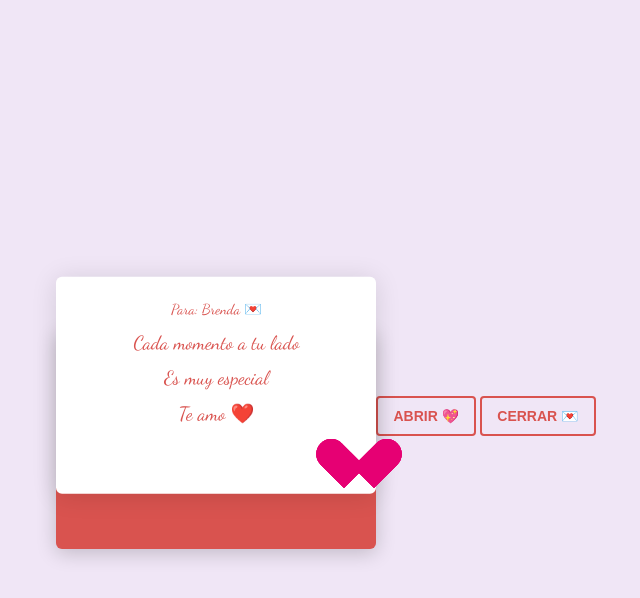
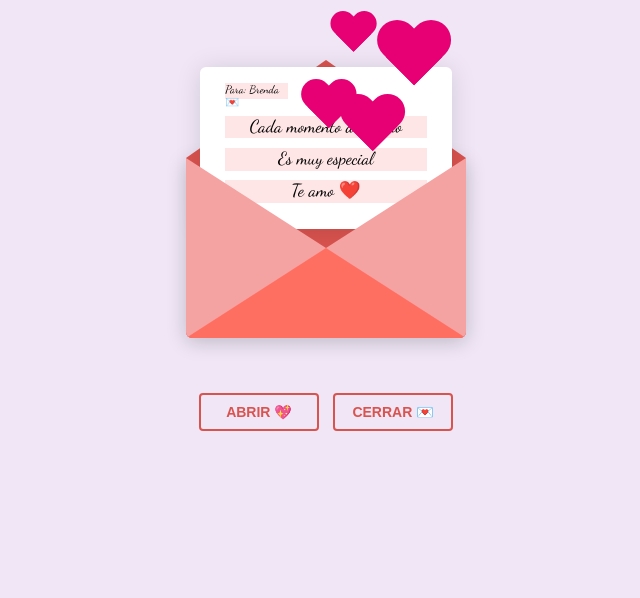
Before and after one commit to JuanC-32/CartaParaMiEsposa, a plain HTML site: page index.html in a window 1280 px wide. Both pictures are taken after a click on the button "ABRIR 💖". Shown: the whole page, without its empty margins (314-954 px from the left). Drawn offline with nearby package versions, Linux system fonts and the light colour scheme.

Commit message:
Se corrige style

```diff
--- a/style.css
+++ b/style.css
@@ -1,29 +1,16 @@
-/* === General === */
-body {
-  background-color: #f0e6f6;
-  display: flex;
-  align-items: center;
-  justify-content: center;
-  min-height: 100vh;
-  margin: 0;
-  padding: 0;
-  font-family: "Dancing Script", cursive;
+#envelope {
+  position: relative;
+  width: 280px;
+  height: 180px;
+  border-bottom-left-radius: 6px;
+  border-bottom-right-radius: 6px;
+  margin-left: auto;
+  margin-right: auto;
+  top: 150px;
+  background-color: #d9534f; /* Warm romantic red */
+  box-shadow: 0 4px 20px rgba(0, 0, 0, 0.2);
 }
 
-/* === Envelope Container === */
-#envelope {
-  position: relative;
-  width: 80vw;
-  max-width: 320px;
-  aspect-ratio: 14 / 9;
-  border-bottom-left-radius: 6px;
-  border-bottom-right-radius: 6px;
-  background-color: #d9534f;
-  box-shadow: 0 4px 20px rgba(0, 0, 0, 0.2);
-  margin-top: 10vh;
-}
-
-/* === Envelope Front === */
 .front {
   position: absolute;
   width: 0;
@@ -32,56 +19,81 @@ body {
 }
 
 .flap {
-  border-left: 50% solid transparent;
-  border-right: 50% solid transparent;
-  border-bottom: 30% solid transparent;
-  border-top: 35% solid #d9534f;
+  border-left: 140px solid transparent;
+  border-right: 140px solid transparent;
+  border-bottom: 82px solid transparent;
+  /* a little smaller */
+  border-top: 98px solid #d9534f;
+  /* a little larger */
   transform-origin: top;
   pointer-events: none;
 }
 
 .pocket {
-  border-left: 50% solid #f5a3a2;
-  border-right: 50% solid #f5a3a2;
-  border-bottom: 35% solid #ff6f61;
-  border-top: 35% solid transparent;
+  border-left: 140px solid #f5a3a2; /* Soft pinkish red for the pocket */
+  border-right: 140px solid #f5a3a2;
+  border-bottom: 90px solid #ff6f61; /* Lighter romantic red */
+  border-top: 90px solid transparent;
   border-bottom-left-radius: 6px;
   border-bottom-right-radius: 6px;
 }
 
-/* === Letter === */
 .letter {
   position: relative;
   background-color: #fff;
   width: 90%;
-  margin: 0 auto;
+  margin-left: auto;
+  margin-right: auto;
   height: 90%;
   top: 5%;
   border-radius: 6px;
   box-shadow: 0 2px 26px rgba(0, 0, 0, 0.12);
-  text-align: center;
-  padding: 1rem;
+  font-family: "Dancing Script", cursive;
+}
+
+.letter:after {
+  content: "";
+  position: absolute;
+  top: 0;
+  bottom: 0;
+  left: 0;
+  right: 0;
 }
 
 .words {
-  display: block;
-  width: 100%;
-  color: #d9534f;
+  position: absolute;
+  left: 10%;
+  width: 80%;
+  height: 14%;
+  background-color: #ffe6e6; /* Light romantic tone */
 }
 
 .words.line1 {
-  font-size: 0.9rem;
-  margin-top: 0.5rem;
+  top: 10%;
+  font-size: 0.5rem;
+  width: 25%;
+  height: 10%;
+  font-size: 0.7rem;
 }
 
-.words.line2,
-.words.line3,
-.words.line4 {
-  font-size: 1.2rem;
-  margin-top: 0.8rem;
+.words.line2 {
+  top: 30%;
+  text-align: center;
+  font-size: 1.1rem;
 }
 
-/* === Animations === */
+.words.line3 {
+  top: 50%;
+  font-size: 1.1rem;
+  text-align: center;
+}
+
+.words.line4 {
+  top: 70%;
+  font-size: 1.1rem;
+  text-align: center;
+}
+
 .open .flap {
   transform: rotateX(180deg);
   transition: transform 0.4s ease, z-index 0.6s;
@@ -94,22 +106,21 @@ body {
   z-index: 5;
 }
 
+.close .letter {
+  transform: translateY(0px);
+  transition: transform 0.4s ease, z-index 1s;
+  z-index: 1;
+}
+
 .open .letter {
-  transform: translateY(-30%);
+  transform: translateY(-100px);
   transition: transform 0.4s 0.6s ease, z-index 0.6s;
   z-index: 2;
 }
 
-.close .letter {
-  transform: translateY(0);
-  transition: transform 0.4s ease, z-index 1s;
-  z-index: 1;
-}
-
-/* === Hearts === */
 .hearts {
   position: absolute;
-  top: 50%;
+  top: 90px;
   left: 0;
   right: 0;
   z-index: 2;
@@ -124,14 +135,17 @@ body {
 
 .heart:before,
 .heart:after {
+  position: absolute;
   content: "";
-  position: absolute;
-  width: 30px;
-  height: 48px;
-  background: #e60073;
+  left: 50px;
+  top: 0;
+  width: 50px;
+  height: 80px;
+  background: #e60073; /* Deep romantic pink */
   border-radius: 50px 50px 0 0;
   transform: rotate(-45deg);
   transform-origin: 0 100%;
+  pointer-events: none;
 }
 
 .heart:after {
@@ -140,16 +154,84 @@ body {
   transform-origin: 100% 100%;
 }
 
-/* === Animations === */
+.close .heart {
+  opacity: 0;
+  -webkit-animation: none;
+  animation: none;
+}
+
+.a1 {
+  left: 20%;
+  transform: scale(0.5);
+  opacity: 1;
+  -webkit-animation: slideUp 4s linear 1, sideSway 2s ease-in-out 4 alternate;
+  -moz-animation: slideUp 4s linear 1, sideSway 2s ease-in-out 4 alternate;
+  -webkit-animation-fill-mode: forwards;
+  animation-fill-mode: forwards;
+  -webkit-animation-delay: 0.7s;
+  animation-delay: 0.7s;
+}
+
+.a2 {
+  left: 55%;
+  transform: scale(0.8);
+  opacity: 1;
+  -webkit-animation: slideUp 5s linear 1, sideSway 4s ease-in-out 2 alternate;
+  -moz-animation: slideUp 5s linear 1, sideSway 4s ease-in-out 2 alternate;
+  -webkit-animation-fill-mode: forwards;
+  animation-fill-mode: forwards;
+  -webkit-animation-delay: 0.7s;
+  animation-delay: 0.7s;
+}
+
+.a3 {
+  left: 10%;
+  transform: scale(0.6);
+  opacity: 1;
+  -webkit-animation: slideUp 6s linear 1, sideSway 2s ease-in-out 6 alternate;
+  -moz-animation: slideUp 6s linear 1, sideSway 2s ease-in-out 6 alternate;
+  -webkit-animation-fill-mode: forwards;
+  animation-fill-mode: forwards;
+  -webkit-animation-delay: 0.7s;
+  animation-delay: 0.7s;
+}
+
+.a4 {
+  left: 30%;
+  transform: scale(0.7);
+  opacity: 1;
+  -webkit-animation: slideUp 7s linear 1, sideSway 2s ease-in-out 6 alternate;
+  -moz-animation: slideUp 7s linear 1, sideSway 2s ease-in-out 6 alternate;
+  -webkit-animation-fill-mode: forwards;
+  animation-fill-mode: forwards;
+  -webkit-animation-delay: 0.7s;
+  animation-delay: 0.7s;
+}
+
+@-webkit-keyframes slideUp {
+  0% {
+    top: 0;
+  }
+  100% {
+    top: -600px;
+  }
+}
 @keyframes slideUp {
   0% {
     top: 0;
   }
   100% {
-    top: -60vh;
+    top: -600px;
   }
 }
-
+@-webkit-keyframes sideSway {
+  0% {
+    margin-left: 0px;
+  }
+  100% {
+    margin-left: 50px;
+  }
+}
 @keyframes sideSway {
   0% {
     margin-left: 0px;
@@ -158,64 +240,36 @@ body {
     margin-left: 50px;
   }
 }
-
-/* === Responsive Adjustments === */
-@media (max-width: 768px) {
-  #envelope {
-    width: 90vw;
-    margin-top: 5vh;
-  }
-
-  .letter {
-    font-size: 0.9rem;
-  }
-
-  .heart:before,
-  .heart:after {
-    width: 20px;
-    height: 32px;
-  }
+body {
+  background-color: #f0e6f6; /* Soft lavender for a romantic, dreamy feel */
 }
 
-@media (max-width: 480px) {
-  #envelope {
-    width: 95vw;
-  }
-
-  .letter {
-    padding: 0.8rem;
-  }
-
-  .words.line2,
-  .words.line3,
-  .words.line4 {
-    font-size: 1rem;
-  }
-
-  .heart:before,
-  .heart:after {
-    width: 16px;
-    height: 26px;
-  }
+.envlope-wrapper {
+  height: 380px;
 }
 
-/* === Reset Button === */
 .reset {
   text-align: center;
-  margin-top: 2rem;
 }
 
 .reset button {
   font-weight: 800;
+  font-style: normal;
+  transition: all 0.1s linear;
+  -webkit-appearance: none;
   background-color: transparent;
-  border: 2px solid #d9534f;
+  border: solid 2px #d9534f;
   border-radius: 4px;
   color: #d9534f;
+  display: inline-block;
   font-size: 14px;
   text-transform: uppercase;
-  padding: 10px 15px;
+  margin: 5px;
+  padding: 10px;
+  line-height: 1em;
+  text-decoration: none;
+  min-width: 120px;
   cursor: pointer;
-  transition: all 0.2s ease;
 }
 
 .reset button:hover {
```
